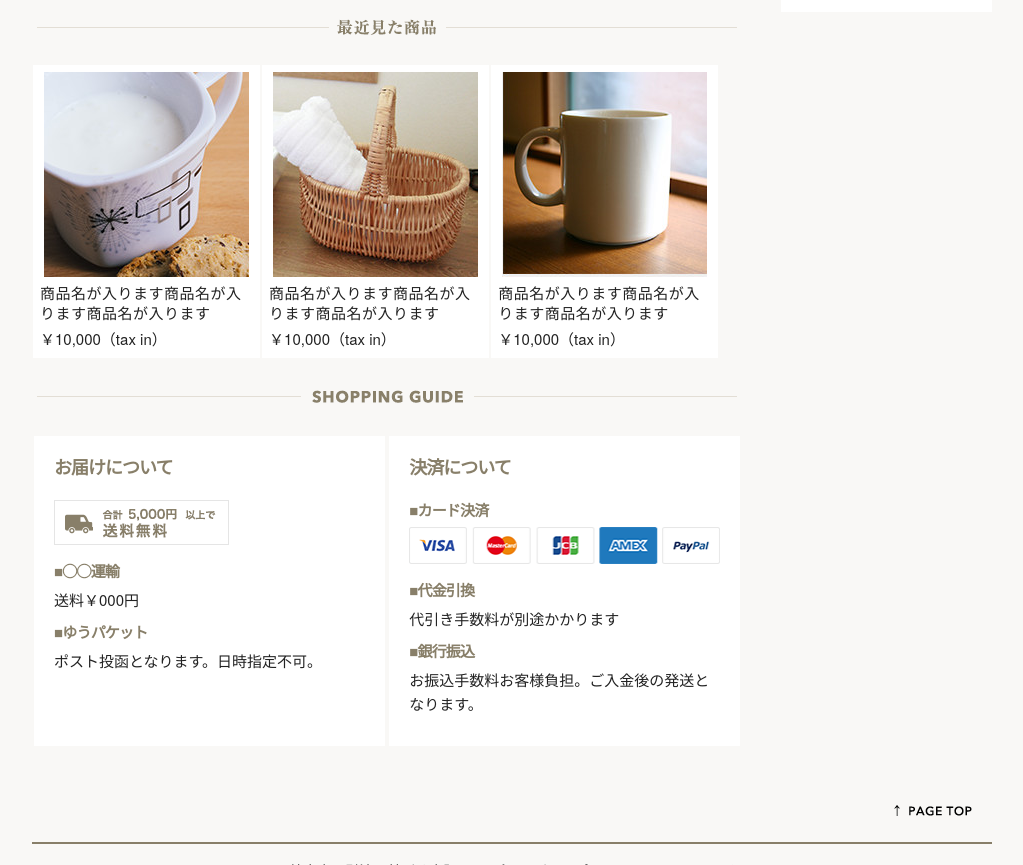
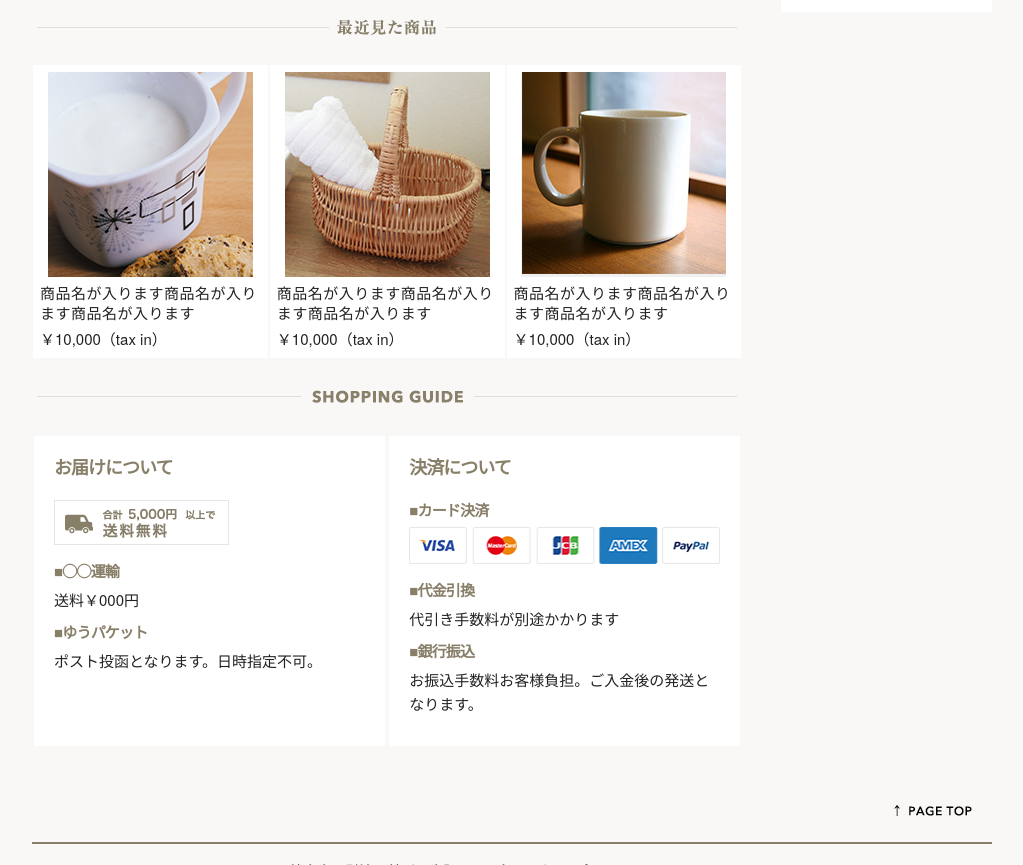
Before and after one commit to KanaYoshioka/shopping-site, a plain HTML site: page list.html in a window 1280 px wide. Shown: the part 1000-1865 px from the top of the page, without its empty margins (128-1151 px from the left). Drawn offline with nearby package versions, Linux system fonts and the light colour scheme.

```diff
--- a/sass/style.scss
+++ b/sass/style.scss
@@ -565,7 +565,7 @@ body {
         }
 
         .item {
-            @include flex(0 1 45%);
+            @include flex(0 1 45.5%);
             background-color: #fff;
             padding: 7px;
             margin: 1px;
@@ -591,7 +591,8 @@ body {
             background-repeat: no-repeat;
 
             .item {
-                @include flex(0 1 30%);
+                @include flex(1 1 30%);
+                @include box-sizing(border-box);
             }
 
         }
```
Also changed, not shown: stylesheets/style.css.
